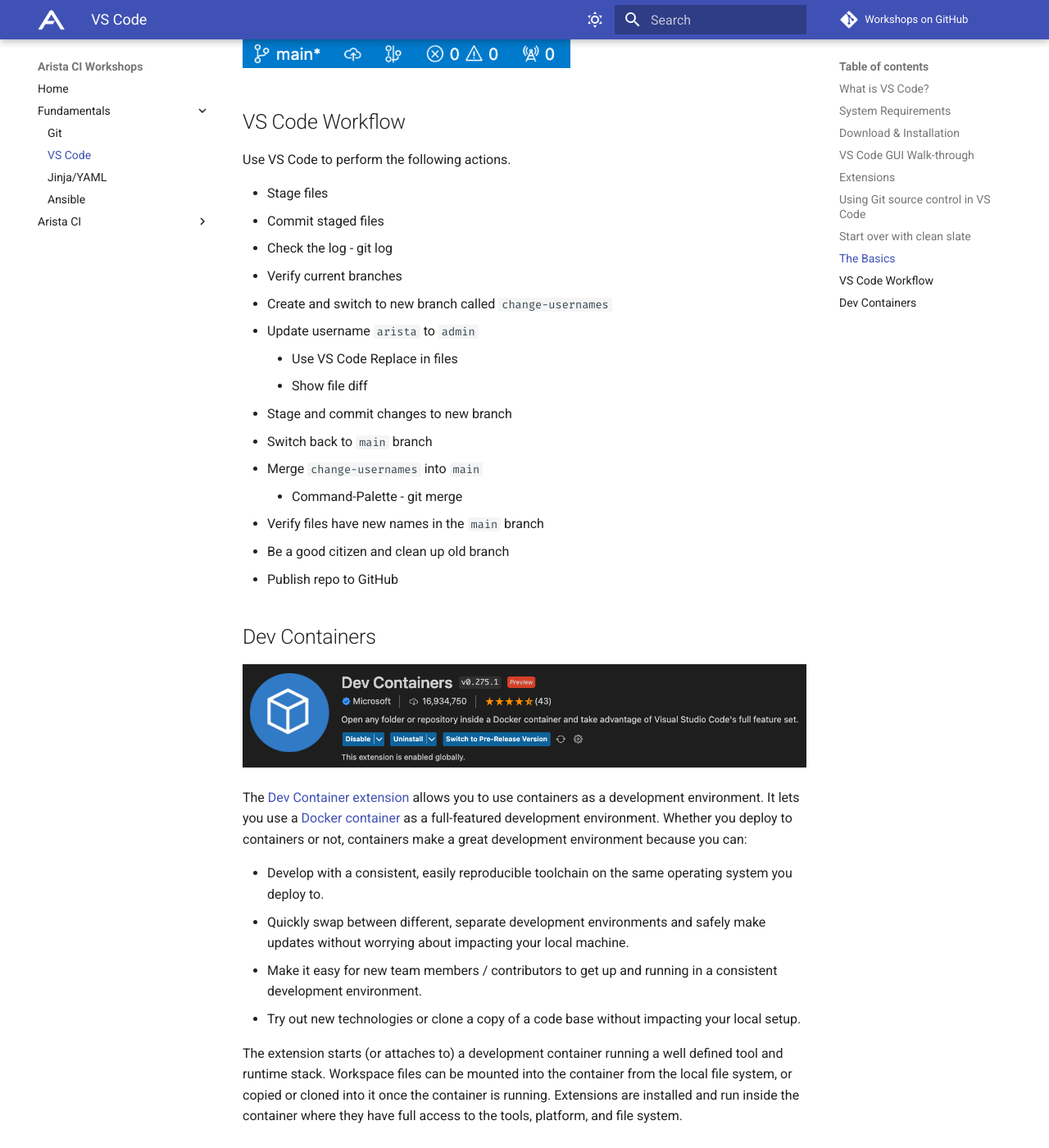
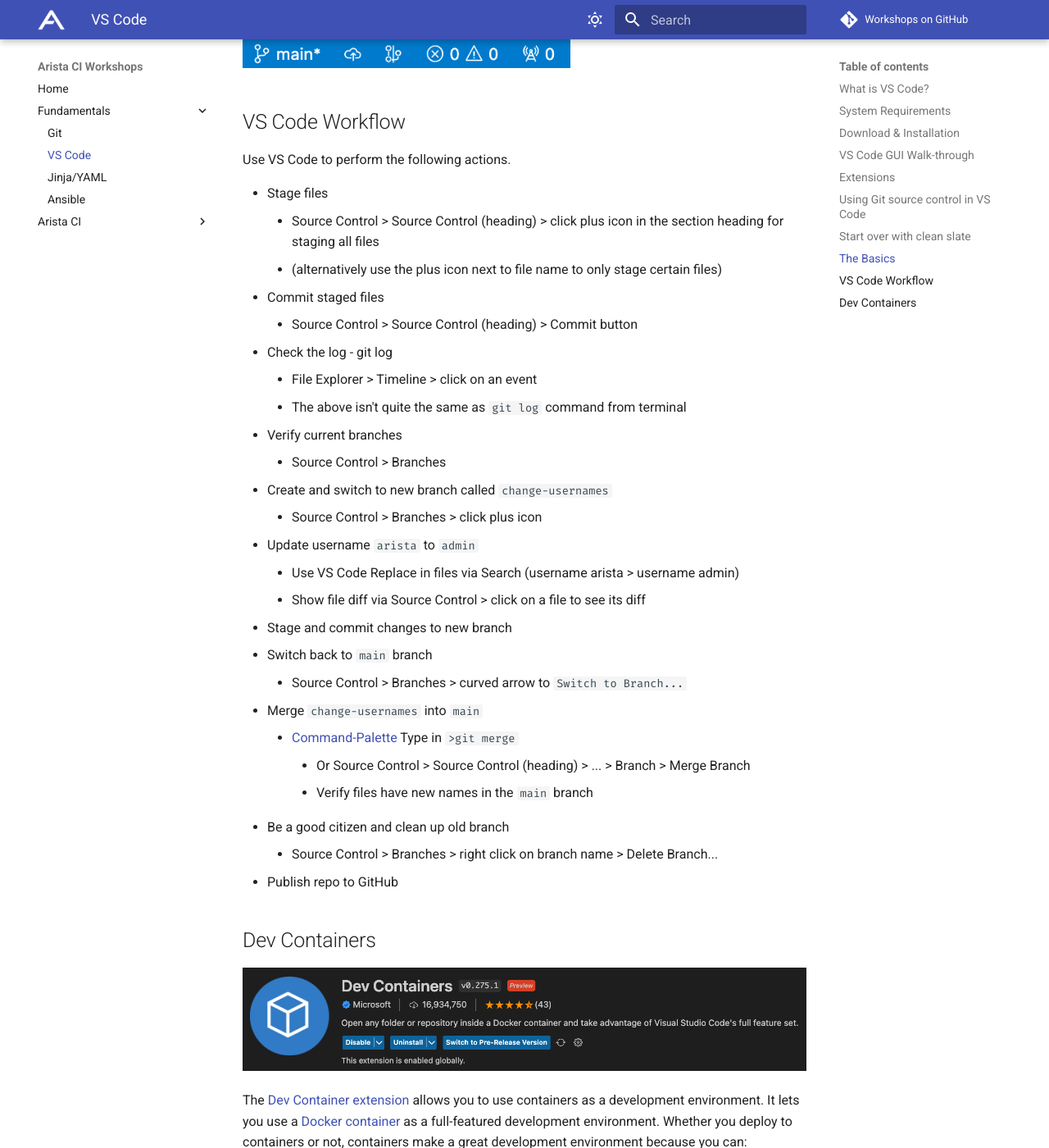
Before and after one commit to aristanetworks/avd-workshops, an MkDocs documentation site: the page built from workshops/vscode.md, in a window 1280 px wide and 1400 px high, scrolled down 4130 px. Shown: the whole window at 82% size. Built offline with MkDocs 1.6.1 and Material for MkDocs 9.7.7, drawn with Linux system fonts in a browser that asks for light colours; comment, search, counter and statistics services are not loaded.

Commit message:
vscode.md - add details to workflow (#138)
vscode.md
- add details to VS Code workflow to help those new with the IDE

```diff
--- a/workshops/vscode.md
+++ b/workshops/vscode.md
@@ -105,19 +105,29 @@
 Use VS Code to perform the following actions.
 
 - Stage files
+  - Source Control > Source Control (heading) > click plus icon in the section heading for staging all files
+  - (alternatively use the plus icon next to file name to only stage certain files)
 - Commit staged files
+  - Source Control > Source Control (heading) > Commit button
 - Check the log - git log
+  - File Explorer > Timeline > click on an event
+  - The above isn't quite the same as `git log` command from terminal
 - Verify current branches
+  - Source Control > Branches
 - Create and switch to new branch called `change-usernames`
+  - Source Control > Branches > click plus icon
 - Update username `arista` to `admin`
-  - Use VS Code Replace in files
-  - Show file diff
+  - Use VS Code Replace in files via Search (username arista > username admin)
+  - Show file diff via Source Control > click on a file to see its diff
 - Stage and commit changes to new branch
 - Switch back to `main` branch
+  - Source Control > Branches > curved arrow to `Switch to Branch...`
 - Merge `change-usernames` into `main`
-  - Command-Palette - git merge
-- Verify files have new names in the `main` branch
+  - [Command-Palette](https://code.visualstudio.com/docs/getstarted/userinterface#_command-palette) Type in `>git merge`
+    - Or Source Control > Source Control (heading) > ... > Branch > Merge Branch
+    - Verify files have new names in the `main` branch
 - Be a good citizen and clean up old branch
+  - Source Control > Branches > right click on branch name > Delete Branch...
 - Publish repo to GitHub
 
 ## Dev Containers
```
